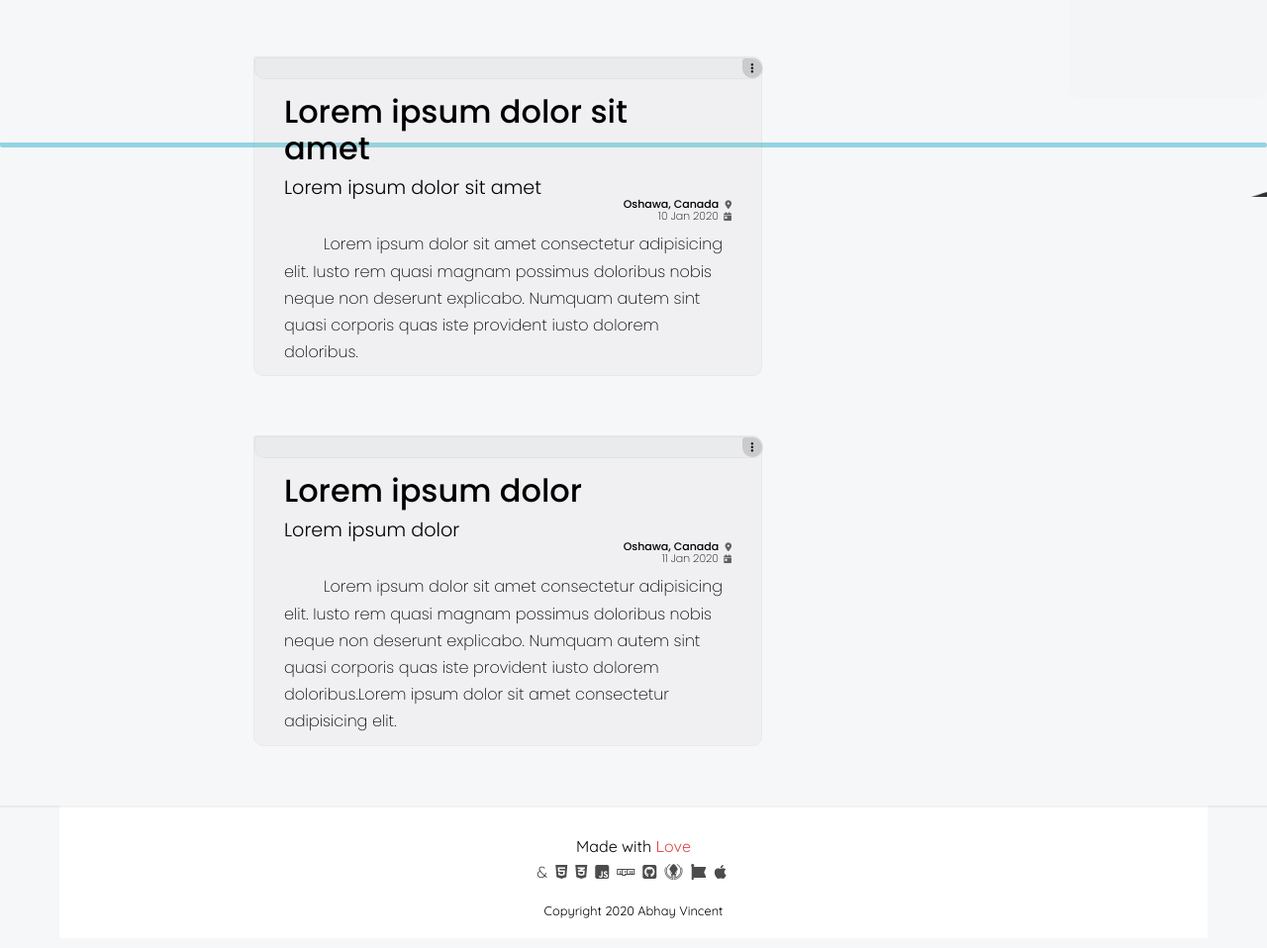
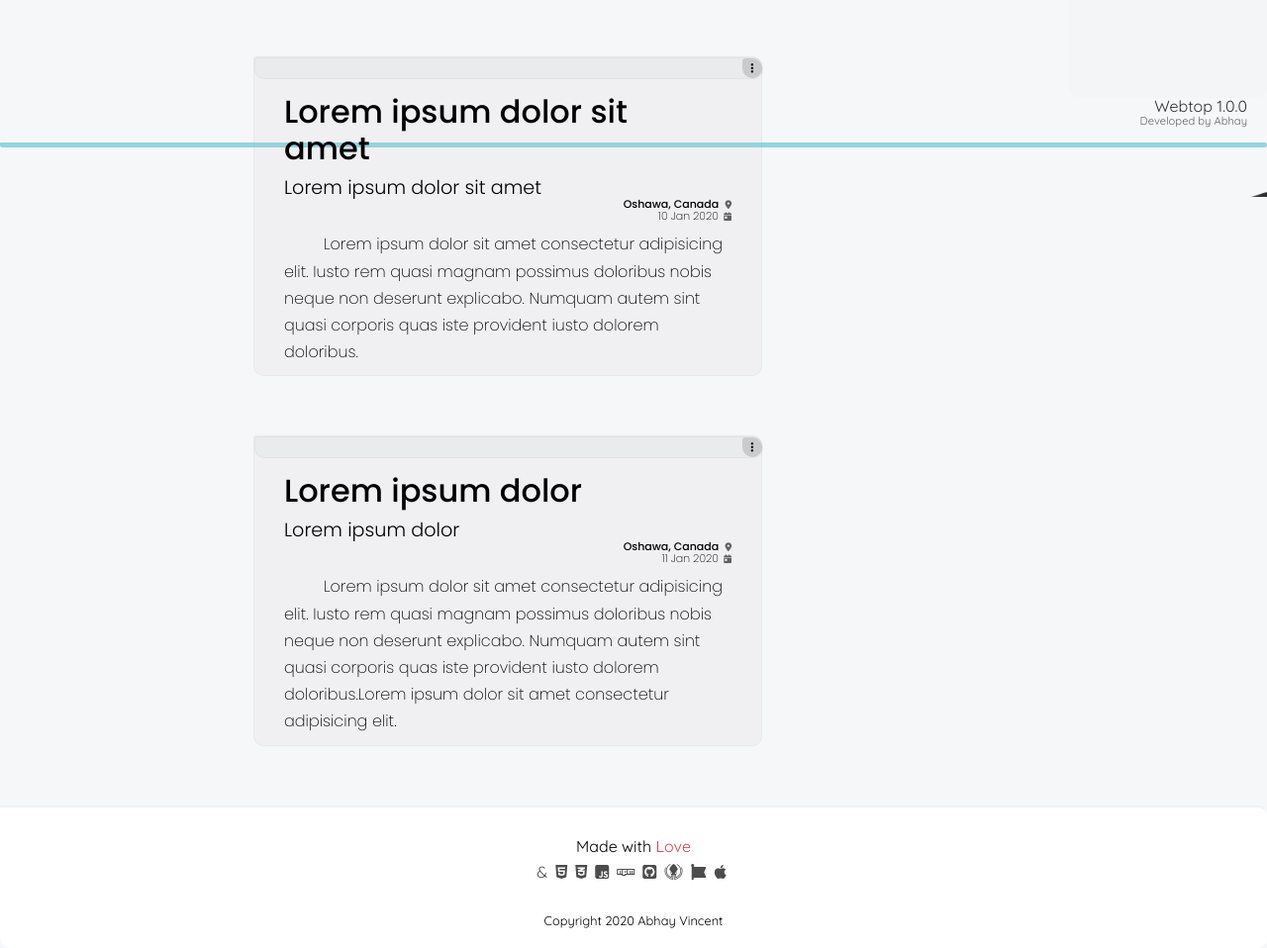
Before and after one commit to abhaykvincent/webtop, a website: page index.html in a window 1280 px wide. Shown: the part 651-1609 px from the top of the page at 99% size. Drawn offline with Linux system fonts and the light colour scheme.

Commit message:
app name, version & developer updated
dynamic . js

```diff
--- a/index.html
+++ b/index.html
@@ -142,7 +142,9 @@
                 <div class="techs"> and </div>
                 <div class="copy">Copyright 2020 Abhay Vincent</div>
             </div>
-            <div class="footerElements right"></div>
+            <div class="footerElements right">
+                <div class="appVersion"></div>
+            </div>
         </footer>
     </section>
 
--- a/src/css/main.scss
+++ b/src/css/main.scss
@@ -1090,18 +1090,22 @@ section {
         }
         footer {
             width: 100%;
+            padding: 30px 30px 10px 30px;
+            background: #ffffff;
+            border-top: 2px solid rgba(0, 0, 0, 0.05);
+            box-sizing: border-box;
             display: flex;
 
             .footerElements {
                 display: table-cell;
-                padding: 30px 30px 10px 30px;
-                border-top: 2px solid rgba(0, 0, 0, 0.05);
                 border-radius: 0px;
                 box-sizing: border-box;
             }
+            .left{
+                width: 20%;
+            }
             .middle {
-                width: 100%;
-                background: #ffffff;
+                width: 60%;
                 text-align: center;
 
                 .withLove {
@@ -1114,11 +1118,9 @@ section {
                         color: rgb(228, 66, 66);
                         &:hover{
                             color: rgb(226, 47, 47);
-                            font-weight: 500;
                         }
                     }
                 }
-
                 .techs {
                     position: relative;
                     left: 50%;
@@ -1133,16 +1135,34 @@ section {
                         }
                     }
                 }
-
                 .copy {
                     position: relative;
-                    margin-top: 20px;
+                    margin-top: 30px;
                     padding-bottom: 10px;
                     width: 100%;
                     text-align: center;
                     font-size: 80%;
                 }
             }
+            .right{
+                width: 20%;
+                text-align: right;
+                .appVersion{
+                    position: fixed;
+                    right: 20px;
+                    bottom: 20px;
+                    .appDetails{
+                        margin: 0px;
+                        &.ver{
+                            color: rgba(0, 0, 0, 0.8);
+                        }
+                        &.dev{
+                            font-size: 70%;
+                            color: rgba(0, 0, 0, 0.6);
+                        }
+                    }
+                }
+            }
         }
     }
 }
--- a/src/js/app.js
+++ b/src/js/app.js
@@ -1,6 +1,11 @@
 //////////////////////
 // GLOBAL VARIABLES //
 //////////////////////
+var app={
+    name: "Webtop",
+    v:"1.0.0",
+    developer:"Abhay"
+}
 var accounts = [{
     name: "Abhay Vincent",
     type: "admin",
@@ -477,6 +482,18 @@ function addFooter_techs(){
     });
     $(".techs").html(content);
 }
+function addAppVersion(){
+    let name= app.name;
+    let version = app.v;
+    let developer  =  app.developer;
+    let content  =  "";
+
+    content  =  `
+    <p class="appDetails ver" >${name} ${version}</p>
+    <p class="appDetails dev" >Developed by ${developer}</p>`;
+
+    $(".appVersion").html(content);
+}
 ////////////////
 // Production
 function productionMode(screen) {
@@ -502,6 +519,7 @@ $(document).ready(function () {
     alert_deletePost();
     //footer
     addFooter_techs();
+    addAppVersion();
 
     productionMode(".landing-screen");
 });
```
Also changed, not shown: src/css/main.css, 1 other file.
